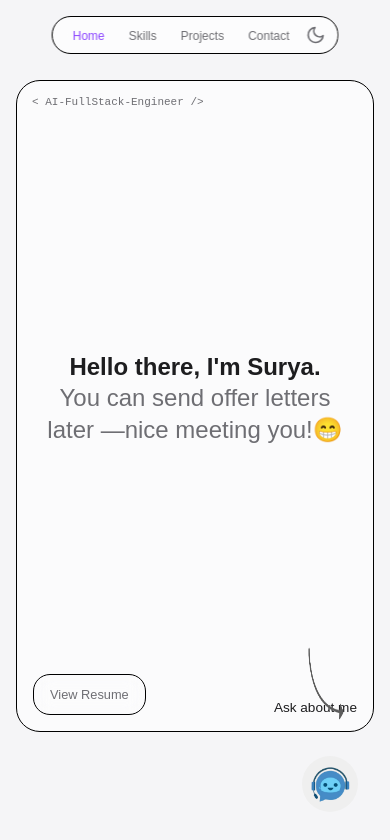
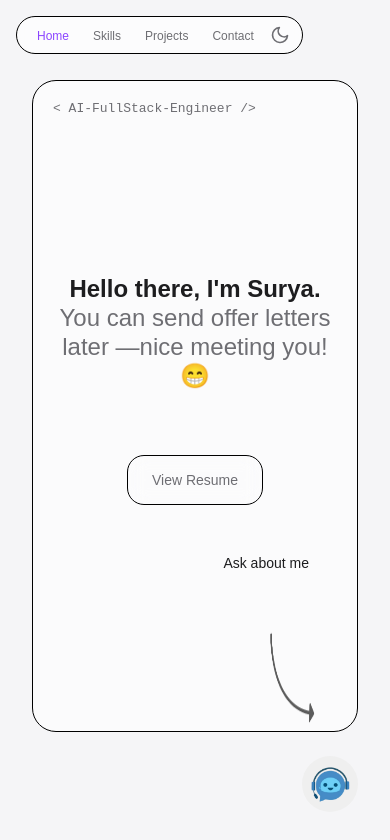
Before and after one commit to suryateja000/portfolio, a React (Create React App) app: page / in a window 390 px wide. Shown: the top 840 px of the page. Built offline with nearby package versions, Linux system fonts and the light colour scheme; a web font is replaced by a local one.

Commit message:
updated cors

```diff
--- a/src/components/Chatbot.js
+++ b/src/components/Chatbot.js
@@ -70,7 +70,7 @@ const Chatbot = ({ isChatOpen, toggleChat }) => {
     setIsInitializing(true);
     setIsConnected(false);
     try {
-      const response = await fetch('http://localhost:5000/api/health', {
+      const response = await fetch('https://portfolio-t16g.onrender.com/api/health', {
         method: 'GET', headers: { 'Content-Type': 'application/json' },
       });
       if (response.ok) {
@@ -102,7 +102,7 @@ const Chatbot = ({ isChatOpen, toggleChat }) => {
   const getBotResponse = async (question) => {
     setIsLoading(true);
     try {
-      const response = await fetch('http://localhost:5000/api/chat', {
+      const response = await fetch('https://portfolio-t16g.onrender.com/api/chat', {
         method: 'POST',
         headers: { 'Content-Type': 'application/json' },
         body: JSON.stringify({ query: question, session_id: sessionId }),
--- a/src/styles/responsive.css
+++ b/src/styles/responsive.css
@@ -1,6 +1,6 @@
 /* ===================================
    responsive.css
-   Mobile & Tablet Responsive Fixes
+   Mobile & Tablet - NO VERTICAL SCROLL
    =================================== */
 
 @media (max-width: 768px) {
@@ -14,6 +14,7 @@
     overflow: hidden;
     overscroll-behavior: none;
     touch-action: none;
+    -webkit-overflow-scrolling: auto;
   }
 
   /* Fullpage container - fixed positioning */
@@ -49,32 +50,43 @@
     overflow: hidden;
     position: relative;
     touch-action: pan-x;
-    display: flex;
-    align-items: center;
-    justify-content: center;
   }
 
-  /* Page content wrapper */
+  /* Page content - contained within viewport */
   .page-content {
-    width: 100%;
-    height: 100%;
-    padding: 0;
-    overflow: hidden;
-    display: flex;
-    align-items: center;
-    justify-content: center;
+    position: absolute;
+    top: 0;
+    left: 0;
+    right: 0;
+    bottom: 0;
+    padding: 5rem 1rem 2rem 1rem;
+    overflow-y: auto;
+    overflow-x: hidden;
+    -webkit-overflow-scrolling: touch;
   }
 
-  /* Hide ALL scrollbars */
-  *::-webkit-scrollbar {
+  /* Hide scrollbars completely on mobile */
+  .page-section::-webkit-scrollbar,
+  .page-content::-webkit-scrollbar {
     display: none;
     width: 0;
     height: 0;
   }
 
-  * {
+  .page-section,
+  .page-content {
     -ms-overflow-style: none;
     scrollbar-width: none;
+  }
+
+  /* Unified container heights */
+  .hero-box,
+  .contact-layout-container,
+  .skills-main-bento,
+  .projects-interactive-layout {
+    height: var(--page-container-mobile-height);
+    max-height: var(--page-container-mobile-height);
+    overflow: hidden;
   }
 
   /* Typography */
@@ -86,10 +98,9 @@
   .navbar {
     position: fixed;
     top: 1rem;
-    left: 50%;
-    transform: translateX(-50%);
+    left: 1rem;
+    transform: none;
     width: auto;
-    max-width: 90%;
     padding: 0.5rem 0.75rem;
     gap: 0.5rem;
     z-index: 1000;
@@ -110,140 +121,93 @@
     font-size: 0.85rem;
   }
 
-  /* ===== HOME PAGE ===== */
-  .hero-box {
+  /* Bento box mobile */
+  .bento-box {
+    padding: 1rem;
     width: calc(100% - 2rem);
-    height: 500px;
-    margin: 5rem 1rem 0 1rem;
-    padding: 2rem 1.5rem;
-    display: flex;
-    flex-direction: column;
-    justify-content: center;
-    align-items: center;
-    gap: 1rem;
-    position: relative;
+    height: var(--page-container-mobile-height);
+    max-height: var(--page-container-mobile-height);
+    margin: 0 1rem;
+    overflow: hidden;
   }
 
+  /* Home page mobile */
   .subtitle {
-    font-size: 11px;
-    top: 15px;
-    left: 15px;
-  }
-
-  .hero-main-text {
-    text-align: center;
+    font-size: 13px;
+    top: 20px;
+    left: 20px;
   }
 
   .hero-main-text h1 {
     font-size: 1.75rem;
-    line-height: 1.3;
+  }
+
+  .arrow {
+    width: 100px;
+    height: 150px;
+    right: 1rem;
+    bottom: -1rem;
   }
 
   .resume-download-cta {
-    position: absolute;
-    bottom: 1rem;
-    left: 1rem;
-    padding: 0.75rem 1rem;
-    font-size: 0.8rem;
+    position: static;
+    margin-top: 2rem;
+    padding: 1rem 1.5rem;
+    width: fit-content;
   }
 
-  .chatbot-cta {
-    position: absolute;
-    bottom: 1rem;
-    right: 1rem;
-    font-size: 0.85rem;
-  }
-
-  .arrow {
-    width: 80px;
-    height: 120px;
-    right: 0.5rem;
-    bottom: -0.5rem;
-  }
-
-  .bot-icon {
-    width: 70px;
-    height: 70px;
-  }
-
-  /* ===== SKILLS PAGE ===== */
+  /* Skills page mobile */
   .skills-page-container {
     padding: 0;
     height: 100%;
-    display: flex;
-    align-items: center;
-    justify-content: center;
   }
 
   .skills-main-bento {
     width: calc(100% - 2rem);
-    height: 520px;
-    margin: 5rem 1rem 0 1rem;
+    margin: 0 1rem;
     padding: 1rem;
+    height: var(--page-container-mobile-height);
+    max-height: var(--page-container-mobile-height);
     grid-template-columns: 1fr;
     grid-template-rows: auto auto auto;
-    gap: 0.75rem;
+    gap: 1rem;
     overflow: hidden;
   }
 
   .skill-panel {
-    padding: 0.75rem;
+    padding: 1rem;
     overflow: hidden;
   }
 
-  .skill-panel:nth-child(1),
-  .skill-panel:nth-child(2),
-  .skill-panel:nth-child(3) {
-    grid-column: 1;
-    grid-row: auto;
-  }
-
   .panel-title {
-    font-size: 0.95rem;
-    margin-bottom: 0.5rem;
-    padding-bottom: 0.4rem;
+    font-size: 1rem;
+    margin-bottom: 0.75rem;
   }
 
   .panel-grid {
-    grid-template-columns: repeat(auto-fit, minmax(90px, 1fr));
-    gap: 0.5rem;
-    align-content: start;
+    grid-template-columns: repeat(auto-fit, minmax(100px, 1fr));
+    gap: 0.75rem;
+    overflow: visible;
   }
 
   .skill-cell {
-    min-width: 90px;
-    height: 70px;
-    padding: 0.4rem;
-    gap: 0.4rem;
+    min-width: 100px;
+    height: 75px;
+    padding: 0.5rem;
   }
 
-  .skill-icon {
-    font-size: 1.3rem;
-  }
-
-  .skill-name {
-    font-size: 0.75rem;
-    line-height: 1.1;
-  }
-
-  /* ===== PROJECTS PAGE ===== */
-  .page-container {
-    height: 100%;
-    display: flex;
-    flex-direction: column;
-  }
-
+  /* Projects page mobile */
   .projects-header {
-    margin: 5rem 1rem 0.75rem 1rem;
-    padding: 0;
+    margin: 0 0 1rem 0;
+    width: 100%;
   }
 
   .filter-tabs {
     width: 100%;
-    padding: 0.25rem;
+    padding: 0.3rem;
     overflow-x: auto;
     overflow-y: hidden;
-    gap: 0.5rem;
+    -webkit-overflow-scrolling: touch;
   }
 
   .filter-tabs::-webkit-scrollbar {
@@ -252,24 +216,25 @@
 
   .filter-tab {
     padding: 0.5rem 1rem;
-    font-size: 0.8rem;
+    font-size: 0.85rem;
     white-space: nowrap;
   }
 
   .projects-interactive-layout {
     width: calc(100% - 2rem);
-    height: 480px;
     margin: 0 1rem;
     padding: 1rem;
+    height: var(--page-container-mobile-height);
+    max-height: var(--page-container-mobile-height);
     flex-direction: column;
-    gap: 0.75rem;
+    gap: 1rem;
     overflow: hidden;
   }
 
   .projects-list-column {
     max-width: 100%;
     height: auto;
-    max-height: 90px;
+    max-height: 100px;
     overflow: hidden;
   }
 
@@ -278,24 +243,19 @@
   }
 
   .projects-list-container {
-    max-height: 90px;
+    max-height: 100px;
     overflow-y: auto;
     overflow-x: hidden;
     padding-right: 0;
   }
 
-  .project-list-item {
-    padding: 0.4rem 0;
-    font-size: 0.8rem;
+  .projects-list-container::-webkit-scrollbar {
+    display: none;
   }
 
-  .project-list-title {
+  .project-list-item {
+    padding: 0.5rem 0;
     font-size: 0.85rem;
-  }
-
-  .project-list-index {
-    font-size: 0.75rem;
-    margin-right: 0.5rem;
   }
 
   .projects-viewport-column {
@@ -304,62 +264,35 @@
   }
 
   .viewport-image-wrapper {
-    height: 140px;
-    margin-bottom: 0.75rem;
-  }
-
-  .viewport-image {
-    width: 100%;
-    height: 100%;
-    object-fit: cover;
+    height: 160px;
+    margin-bottom: 1rem;
   }
 
   .viewport-details {
-    padding-top: 0.5rem;
+    padding-top: 0.75rem;
   }
 
   .viewport-description {
-    font-size: 0.8rem;
-    line-height: 1.3;
-    margin-bottom: 0.75rem;
-    display: -webkit-box;
-    -webkit-line-clamp: 3;
-    -webkit-box-orient: vertical;
-    overflow: hidden;
+    font-size: 0.85rem;
+    line-height: 1.4;
   }
 
   .viewport-footer {
     flex-direction: column;
-    align-items: flex-start;
-    gap: 0.5rem;
-    padding-top: 0.5rem;
-  }
-
-  .viewport-actions {
-    width: 100%;
-    justify-content: flex-start;
-    gap: 0.5rem;
+    gap: 0.75rem;
   }
 
   .action-btn {
-    padding: 0.4rem 0.8rem;
-    font-size: 0.75rem;
+    padding: 0.5rem 1rem;
+    font-size: 0.85rem;
   }
 
-  .viewport-tech {
-    gap: 0.5rem;
-  }
-
-  .tech-icon-container {
-    font-size: 1.1rem;
-  }
-
-  /* ===== CONTACT PAGE ===== */
+  /* Contact page mobile */
   .contact-layout-container {
     width: calc(100% - 2rem);
-    height: 520px;
-    margin: 5rem 1rem 0 1rem;
-    padding: 0;
+    margin: 0 1rem;
+    height: var(--page-container-mobile-height);
+    max-height: var(--page-container-mobile-height);
     flex-direction: column;
     overflow: hidden;
   }
@@ -368,39 +301,38 @@
     flex: 1;
     padding: 2rem 1.5rem;
     border-right: none;
-    overflow: hidden;
+    border-bottom: 1px solid var(--border-color);
+    overflow-y: auto;
+  }
+
+  .contact-info-panel::-webkit-scrollbar {
+    display: none;
   }
 
   .contact-form-panel {
     display: none;
   }
 
-  .info-header {
-    margin-bottom: 1rem;
+  .info-header h2 {
+    font-size: 1.75rem;
   }
 
   .info-icon-wrapper {
     width: 50px;
     height: 50px;
-    font-size: 1.5rem;
-  }
-
-  .info-header h2 {
-    font-size: 1.75rem;
   }
 
   .info-text {
-    font-size: 0.85rem;
-    line-height: 1.5;
-    margin-bottom: 1.5rem;
-  }
-
-  .info-links a {
-    padding: 0.5rem 0;
-    font-size: 0.85rem;
+    font-size: 0.9rem;
+    line-height: 1.6;
   }
 
   /* Chatbot mobile */
+  .bot-icon {
+    width: 70px;
+    height: 70px;
+  }
+
   .chat-toggle-button {
     bottom: 2rem;
     right: 2rem;
@@ -452,46 +384,12 @@
     font-size: 0.75rem;
   }
 
-  .hero-box,
-  .skills-main-bento,
-  .projects-interactive-layout,
-  .contact-layout-container {
-    height: 480px;
+  .skill-cell {
+    min-width: 90px;
+    height: 70px;
   }
 
   .info-header h2 {
     font-size: 1.5rem;
   }
-
-  .skill-cell {
-    min-width: 85px;
-    height: 65px;
-  }
-
-  .viewport-description {
-    -webkit-line-clamp: 2;
-  }
 }
-
-/* Tablet landscape */
-@media (min-width: 769px) and (max-width: 1024px) {
-  .page-container {
-    max-width: 900px;
-  }
-
-  .hero-main-text h1 {
-    font-size: 3rem;
-  }
-
-  .skills-main-bento {
-    padding: 1.25rem;
-  }
-
-  .projects-interactive-layout {
-    gap: 1.5rem;
-  }
-
-  .projects-list-column {
-    max-width: 300px;
-  }
-}
```
Also changed, not shown: 1 other file (tests, documents, lock files or other folders).
